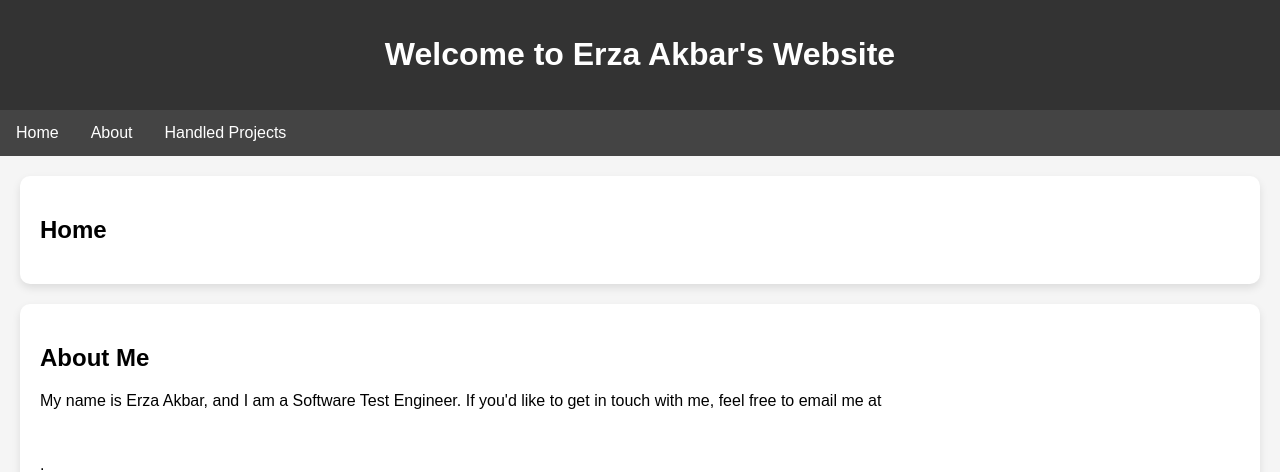
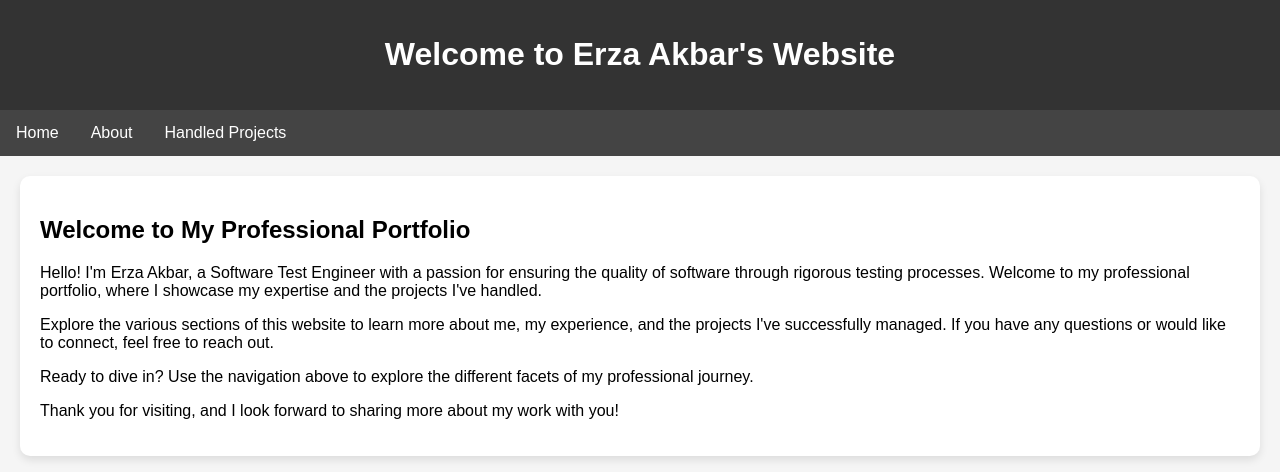
Before and after one commit to ErzaAkbar/portfolio, a plain HTML site: page index.html in a window 1280 px wide. Shown: the top 472 px of the page. Drawn offline with Linux system fonts and the light colour scheme.

Commit message:
second commit

```diff
--- a/index.html
+++ b/index.html
@@ -21,9 +21,25 @@
     </nav>
 
     <section id="home">
-        <h2>Home</h2>
-        <!-- Add any content you want for the home section -->
-    </section>
+    <h2>Welcome to My Professional Portfolio</h2>
+
+    <p>
+        Hello! I'm Erza Akbar, a Software Test Engineer with a passion for ensuring the quality of software through rigorous testing processes. Welcome to my professional portfolio, where I showcase my expertise and the projects I've handled.
+    </p>
+
+    <p>
+        Explore the various sections of this website to learn more about me, my experience, and the projects I've successfully managed. If you have any questions or would like to connect, feel free to reach out.
+    </p>
+
+    <p>
+        Ready to dive in? Use the navigation above to explore the different facets of my professional journey.
+    </p>
+
+    <p>
+        Thank you for visiting, and I look forward to sharing more about my work with you!
+    </p>
+</section>
+
 
     <section id="about">
         <h2>About Me</h2>
```
Also changed, not shown: erza.jpg (added).
